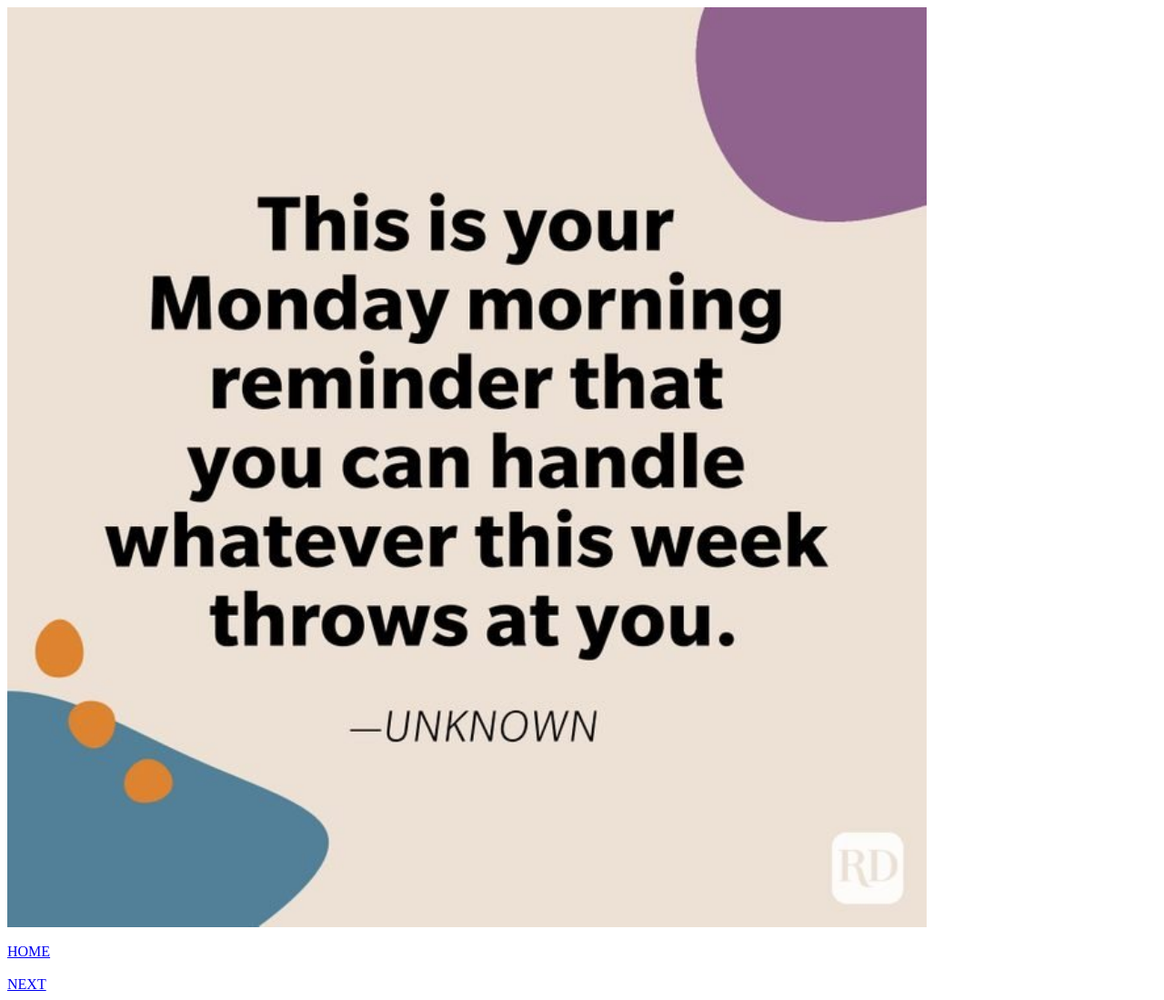
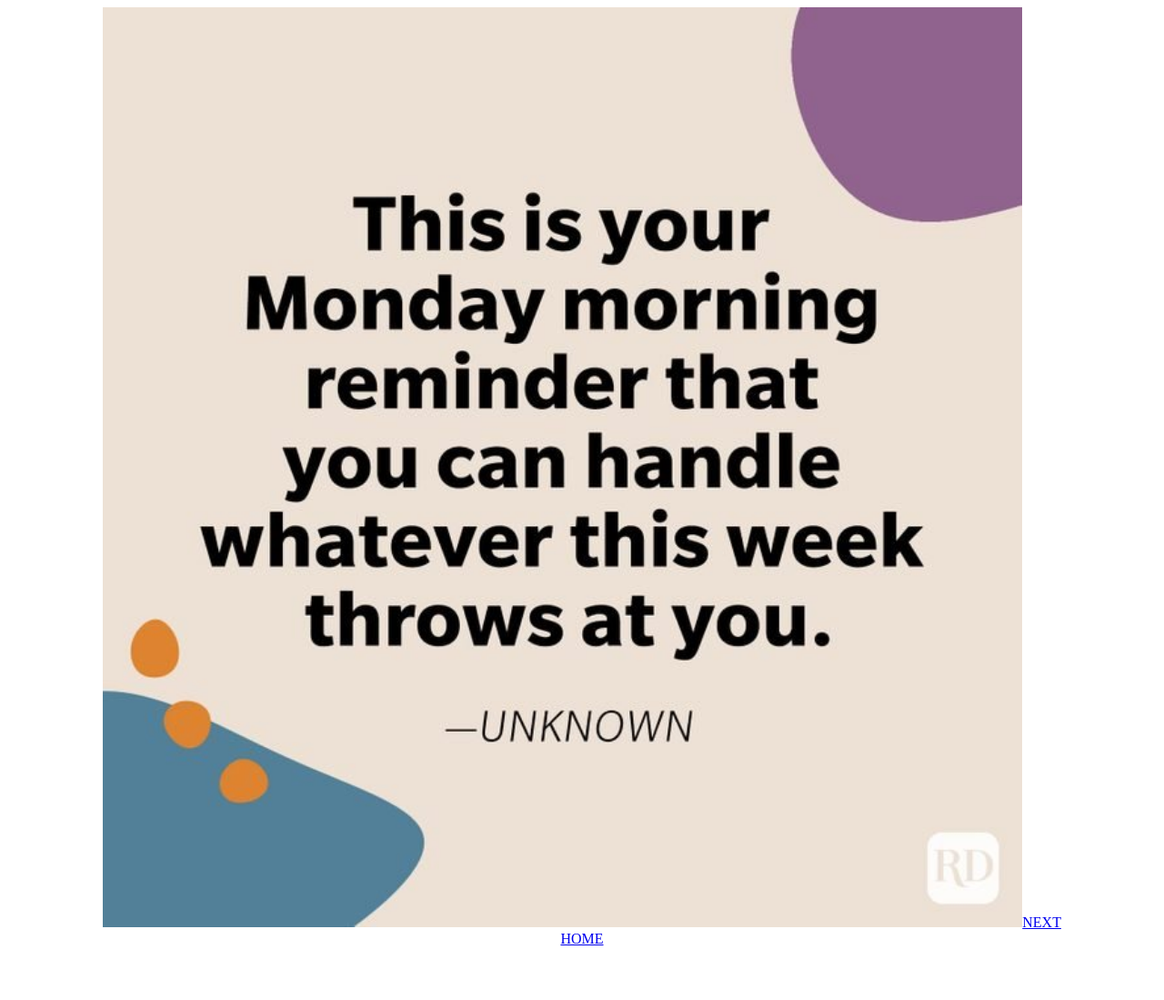
Before and after one commit to bhanuck/demo, a plain HTML site: page monday.html in a window 1280 px wide. Shown: the whole page at 91% size. After the commit the page ends 1049 px from the top, so only its background shows below. Drawn offline with Linux system fonts and the light colour scheme.

Commit message:
Update monday.html

```diff
--- a/monday.html
+++ b/monday.html
@@ -3,14 +3,12 @@
 <title> monday</title>
 </head>
 <body style="background="blue">
-                              <centre>
+                              <center>
+                              <table>
 <img src="monday1.jpg"width="80%" heigth="80%">
-                                                <br>
-                                                <br>
-<a href="week days.html">HOME </a>
-                        <br>
-                        <br>
+ <a href="tuesday.html">NEXT</a>
+                       </table>
  </centre>
-<a href="tuesday.html">NEXT </a>
+<a href="tuesday.html">HOME </a>
 </body>
 </html>
```
